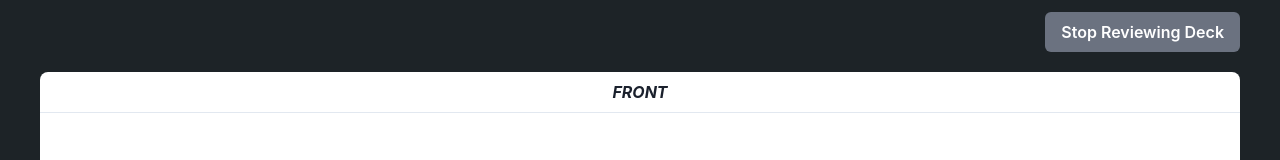
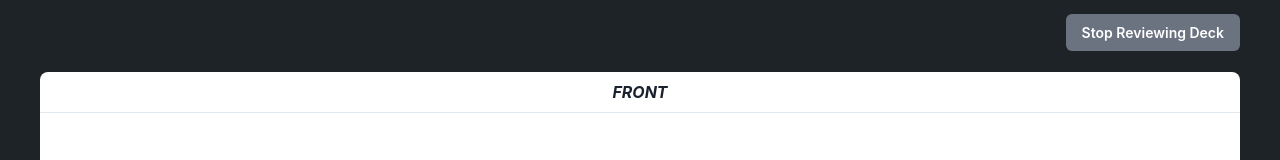
Before and after one commit to joao-miguel8/SuperNotes, a React (Vite) app: page /flashcards/studydeck/1 in a window 1280 px wide. Shown: the top 160 px of the page. Built offline with nearby package versions, Linux system fonts and the light colour scheme.

Commit message:
- Change currentFlashCard type and change text style

```diff
--- a/src/pages/studydeck/StudyDeck.tsx
+++ b/src/pages/studydeck/StudyDeck.tsx
@@ -13,7 +13,7 @@ function StudyDeck() {
 	const [isAnswerRevealed, setIsAnswerRevealed] = useState(false);
 
 	const chosenDeck = decks.find(deck => deck?.id === history?.state);
-	const [currentFlashCard, setCurrentFlashCard] = useState<FlashCardType | undefined>();
+	const [currentFlashCard, setCurrentFlashCard] = useState<FlashCardType | null>();
 
 	const getRandomFlashCard = () => {
 		if (chosenDeck?.flashcards) {
@@ -27,7 +27,7 @@ function StudyDeck() {
 			<div className="mt-8 mx-10">
 				<div className="w-full flex justify-center">
 					<div className="relative w-full flex justify-center items-center">
-						<button onClick={() => setIsStudyingDeck(false)} className="px-4 py-2 right-0 absolute font-semibold text-white bg-gray-500 hover:bg-gray-700 duration-150 rounded-md">
+						<button onClick={() => setIsStudyingDeck(false)} className="px-4 py-2 right-0 absolute text-14 font-semibold text-white bg-gray-500 hover:bg-gray-700 duration-150 rounded-md">
 							Stop Reviewing Deck
 						</button>
 					</div>
--- a/src/pages/studydeck/components/BackOfCard.tsx
+++ b/src/pages/studydeck/components/BackOfCard.tsx
@@ -2,7 +2,7 @@ import { Button } from "@chakra-ui/react";
 import { DifficultyRatingType, FlashCardType } from "@/types/FlashCardType";
 import { useDeckStore } from "@/services/zustand/useDeckStore";
 
-function BackOfCard({ setIsAnswerRevealed, getRandomFlashCard, currentFlashCard }: { setIsAnswerRevealed: (boolVal: boolean) => void; getRandomFlashCard: () => void; currentFlashCard: FlashCardType }) {
+function BackOfCard({ setIsAnswerRevealed, getRandomFlashCard, currentFlashCard }: { setIsAnswerRevealed: (boolVal: boolean) => void; getRandomFlashCard: () => void; currentFlashCard: FlashCardType | null }) {
 	const updateFlashCardDifficulty = useDeckStore(state => state.updateFlashCardDifficulty);
 
 	return (
```
